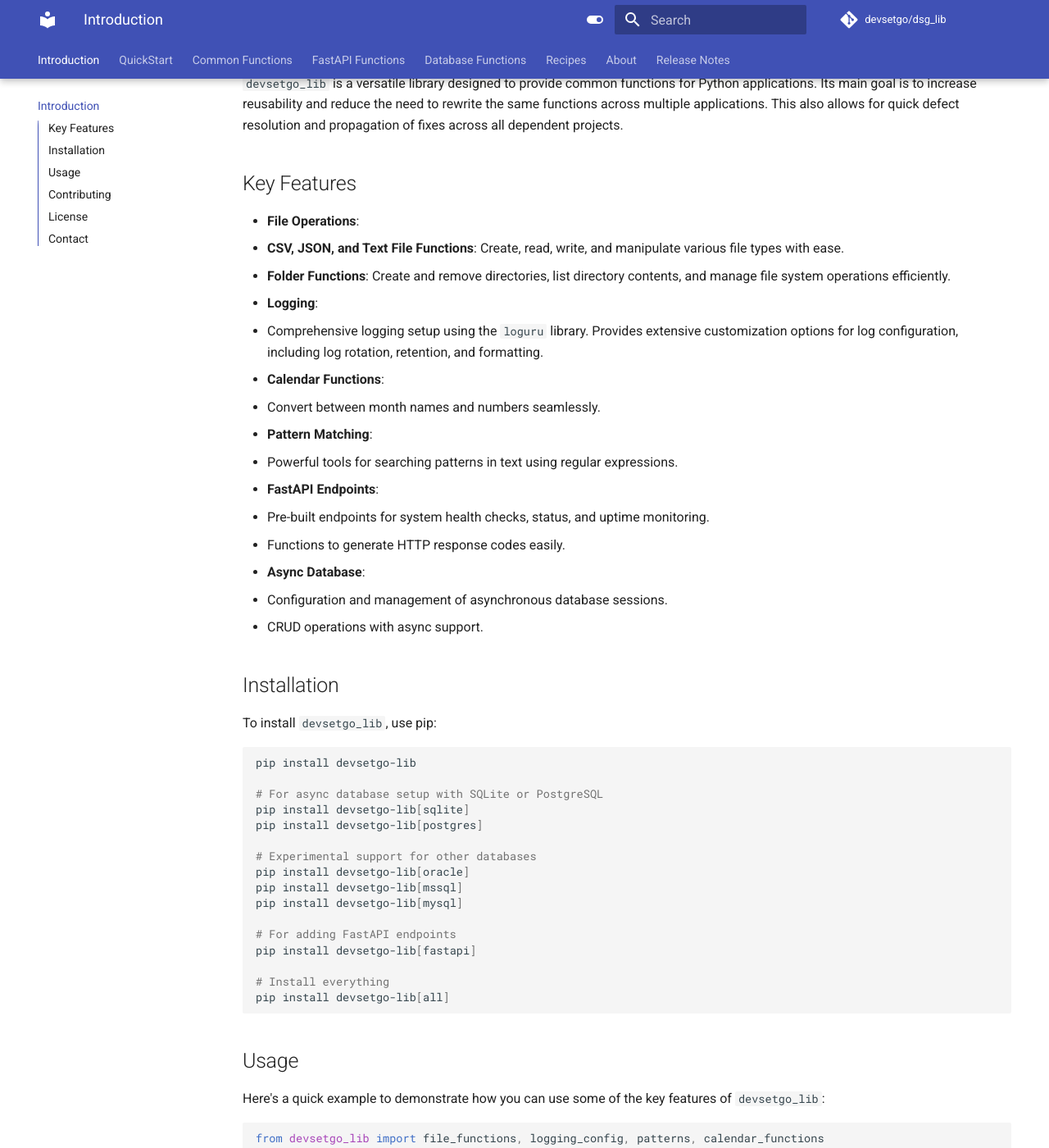
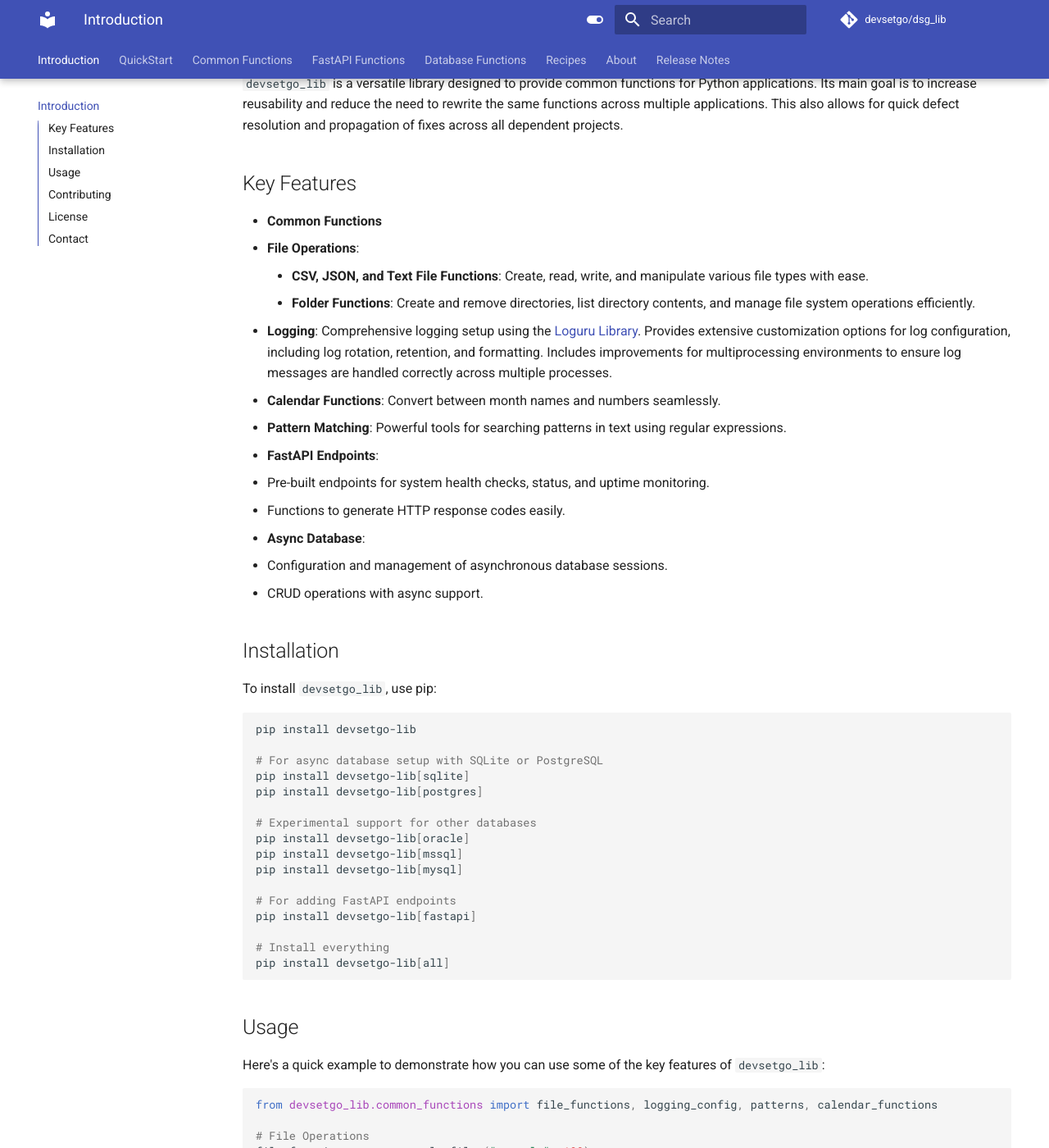
Before and after one commit to devsetgo/devsetgo_lib, an MkDocs documentation site: the page built from docs/index.md, in a window 1280 px wide and 1400 px high, scrolled down 454 px. Shown: the whole window at 82% size. Built offline with MkDocs 1.6.1 and Material for MkDocs 9.7.7, drawn with Linux system fonts in a browser that asks for light colours; comment, search, counter and statistics services are not loaded.

Commit message:
updating documentations

````diff
--- a/docs/index.md
+++ b/docs/index.md
@@ -31,18 +31,19 @@
 
 ## Key Features
 
-- **File Operations**:
-  - **CSV, JSON, and Text File Functions**: Create, read, write, and manipulate various file types with ease.
-  - **Folder Functions**: Create and remove directories, list directory contents, and manage file system operations efficiently.
+- **Common Functions**
+  - **File Operations**:
+    - **CSV, JSON, and Text File Functions**: Create, read, write, and manipulate various file types with ease.
+    - **Folder Functions**: Create and remove directories, list directory contents, and manage file system operations efficiently.
 
-- **Logging**:
-  - Comprehensive logging setup using the `loguru` library. Provides extensive customization options for log configuration, including log rotation, retention, and formatting.
+  - **Logging**:
+  Comprehensive logging setup using the [Loguru Library]('https://loguru.readthedocs.io/en/stable/overview.html'). Provides extensive customization options for log configuration, including log rotation, retention, and formatting. Includes improvements for multiprocessing environments to ensure log messages are handled correctly across multiple processes.
 
-- **Calendar Functions**:
-  - Convert between month names and numbers seamlessly.
+  - **Calendar Functions**:
+    Convert between month names and numbers seamlessly.
 
-- **Pattern Matching**:
-  - Powerful tools for searching patterns in text using regular expressions.
+  - **Pattern Matching**:
+    Powerful tools for searching patterns in text using regular expressions.
 
 - **FastAPI Endpoints**:
   - Pre-built endpoints for system health checks, status, and uptime monitoring.
@@ -80,7 +81,7 @@
 Here's a quick example to demonstrate how you can use some of the key features of `devsetgo_lib`:
 
 ```python
-from devsetgo_lib import file_functions, logging_config, patterns, calendar_functions
+from devsetgo_lib.common_functions import file_functions, logging_config, patterns, calendar_functions
 
 # File Operations
 file_functions.create_sample_files("example", 100)
````
Also changed, not shown: README.md (+11 -10 lines).
